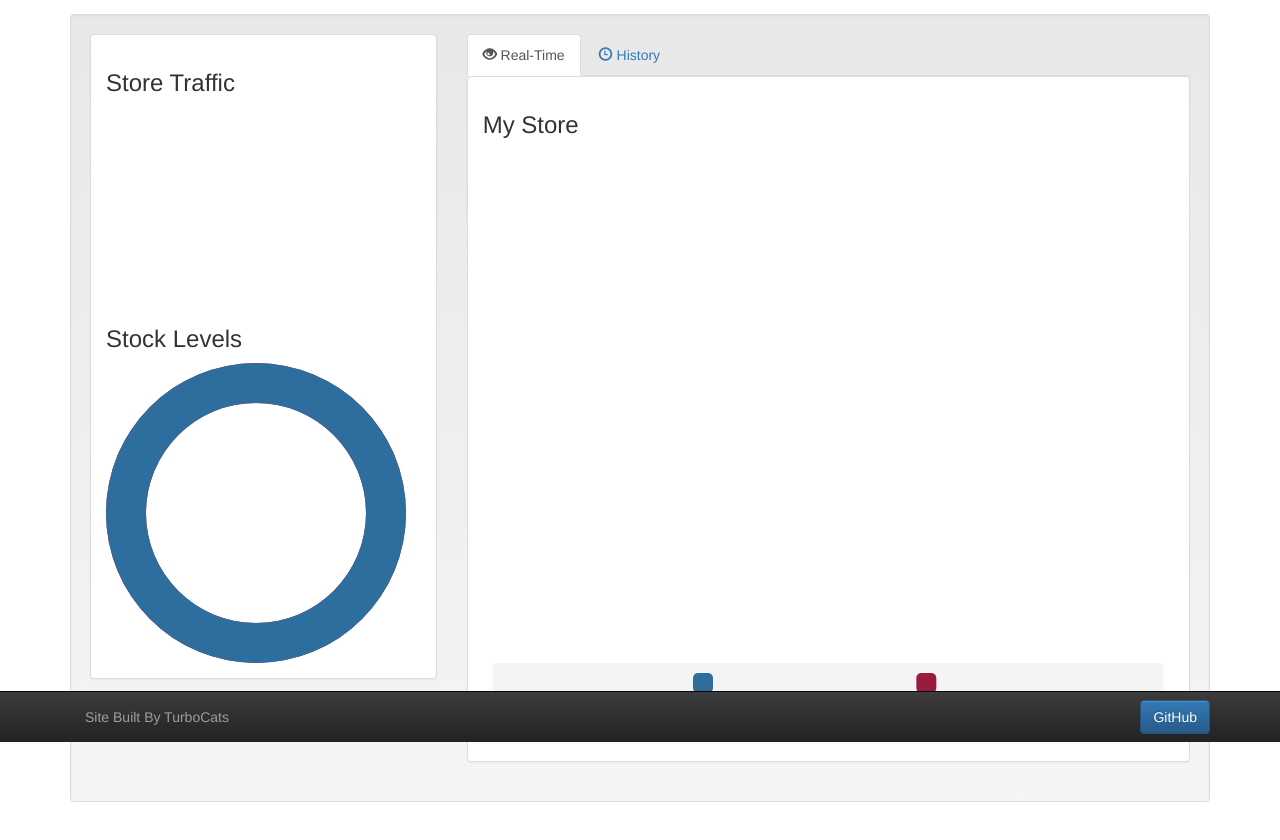
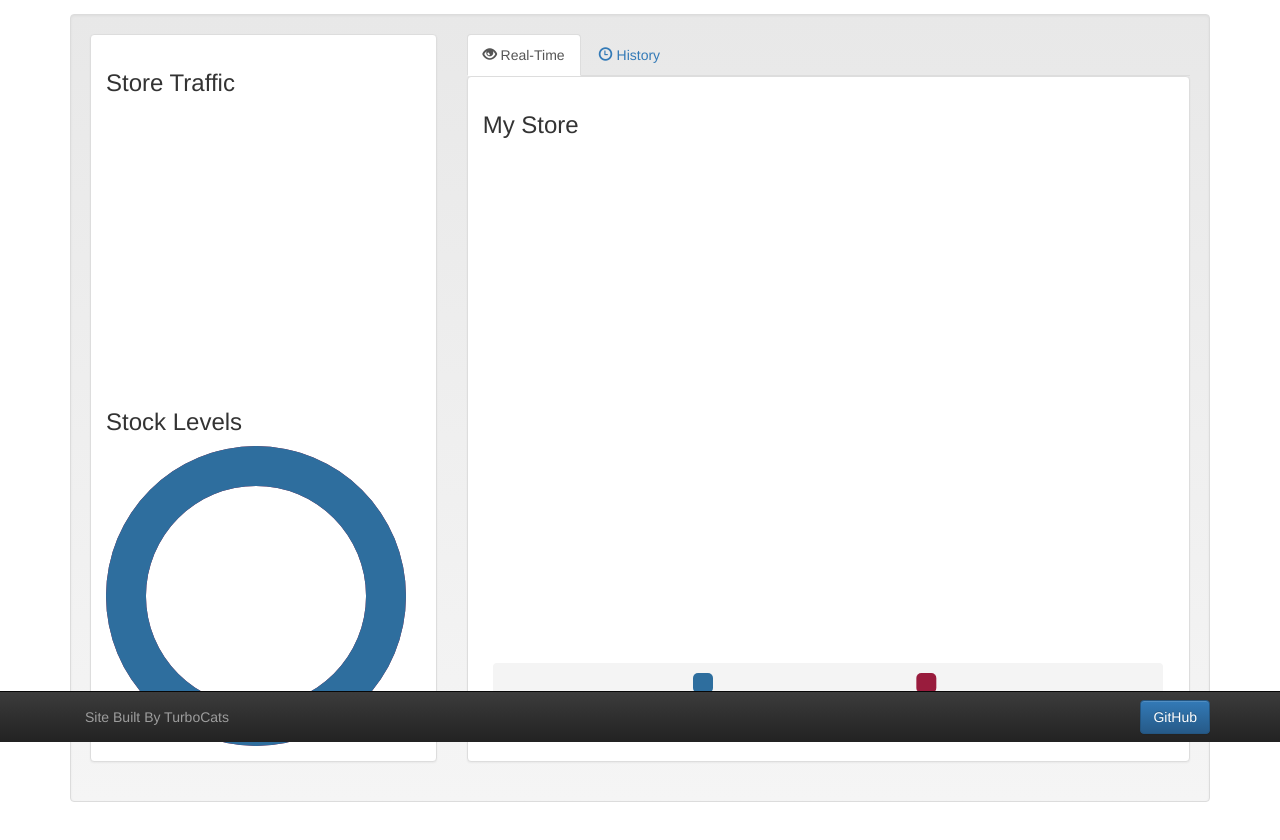
Before and after one commit to ThatGeoGuy/ENGO500-Webserver, a website: page views/viewStore.html in a window 1280 px wide. Shown: the part 58-898 px from the top of the page. Drawn offline with nearby package versions, Linux system fonts and the light colour scheme; files that its build step writes are made by us from their sources; no server answers.

Commit message:
Added a spacer so that the stats tab and the store viewer tab appear to be the same height

```diff
--- a/public/css/viewStore.css
+++ b/public/css/viewStore.css
@@ -39,3 +39,7 @@ div.tooltip {
   width: 120px;
   float: right;
 }
+
+#statSpacer {
+  height: 83px;
+}
--- a/views/viewStore.html
+++ b/views/viewStore.html
@@ -16,6 +16,7 @@
 	  			<div class="panel-body">
 					<h3>Store Traffic</h3>
 					<div id='traffic' class='aBarchar'></div>
+					<div id='statSpacer'></div>
 					<div class='row'>
 						<div class='col-md-12'>
 							<h3>Stock Levels</h3>
```
